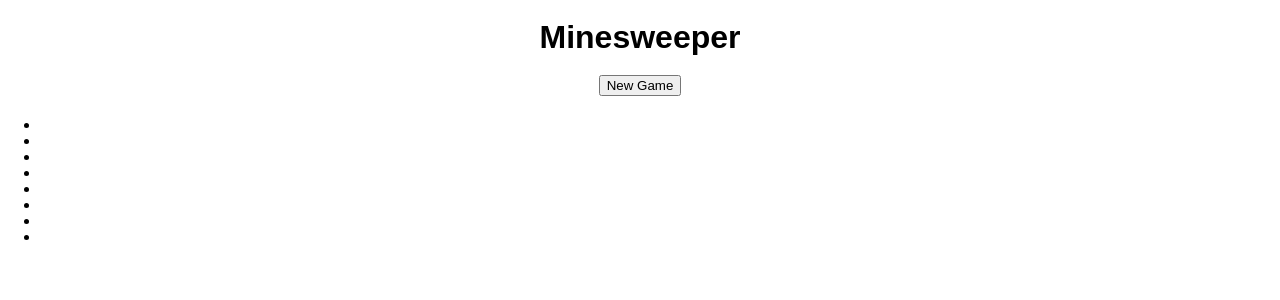
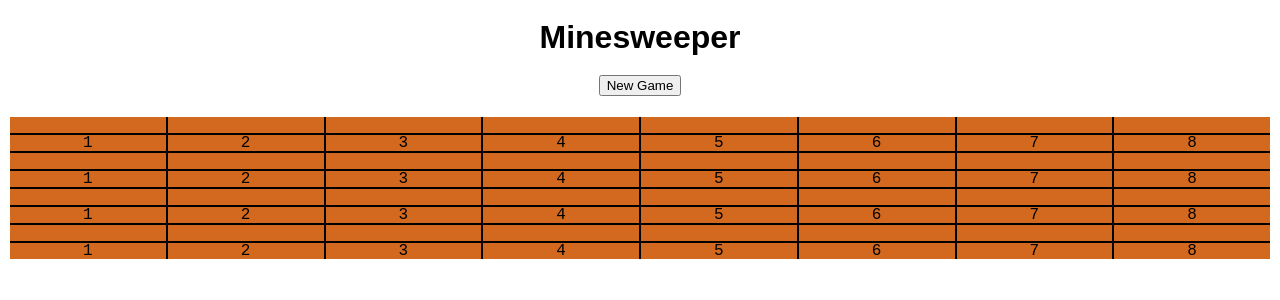
Before and after one commit to vickiticki/minesweeper, a React (Create React App) app: page / in a window 1280 px wide. Shown: the top 300 px of the page. Built offline with nearby package versions, Linux system fonts and the light colour scheme.

Commit message:
finally got the cells to show up

```diff
--- a/src/App.jsx
+++ b/src/App.jsx
@@ -7,14 +7,21 @@ export class App extends Component {
   //   state: new,
   //   mines: 10,
   // }
+
   state = {
     board: [
-      Array(8)
-        .fill(0)
-        .map(row => new Array(8).fill(' ')),
+      [' ', ' ', ' ', ' ', ' ', ' ', ' ', ' '],
+      ['1', '2', '3', '4', '5', '6', '7', '8'],
+      [' ', ' ', ' ', ' ', ' ', ' ', ' ', ' '],
+      ['1', '2', '3', '4', '5', '6', '7', '8'],
+      [' ', ' ', ' ', ' ', ' ', ' ', ' ', ' '],
+      ['1', '2', '3', '4', '5', '6', '7', '8'],
+      [' ', ' ', ' ', ' ', ' ', ' ', ' ', ' '],
+      ['1', '2', '3', '4', '5', '6', '7', '8'],
     ],
     id: null,
     mines: 10,
+    // state: new,
   }
 
   handleClickCell = (row, column) => {
@@ -37,7 +44,6 @@ export class App extends Component {
                   key={columnIndex}
                   onClick={() => this.handleClickCell(rowIndex, columnIndex)}
                 >
-                  {' '}
                   {cell}
                 </li>
               )
--- a/src/index.scss
+++ b/src/index.scss
@@ -15,3 +15,44 @@ h1 {
   display: flex;
   justify-content: center;
 }
+ul,
+li {
+  /* Be gone margins! */
+  margin: 0;
+  padding: 0;
+
+  /* and list styles */
+  list-style: none;
+}
+
+ul {
+  /* Display the list as a 3 column and three row grid */
+  display: grid;
+  grid-template: 1fr 1fr 1fr 1fr 1fr 1fr 1fr 1fr / 1fr 1fr 1fr 1fr 1fr 1fr 1fr 1fr;
+
+  /* Add a little gap between to allow the background color through */
+  gap: 2px;
+
+  /* Set the background color that will show through the gap */
+  // background-color: var(--square-text-color);
+  background-color: black;
+  margin: 10px;
+}
+
+ul li {
+  /* Use a monospace font */
+  font-family: monospace;
+  font-size: 16px;
+
+  /* Style the background color of the item */
+  background-color: chocolate;
+
+  /* Make the cursor a pointer by default */
+  cursor: pointer;
+
+  /* Center the text in the LI */
+  display: flex;
+  align-items: center;
+  justify-content: center;
+  transition: 1s font-size ease-in-out;
+}
```
